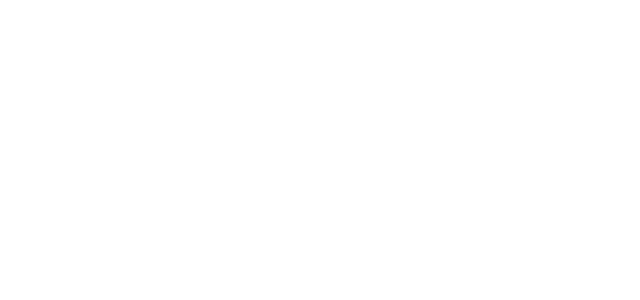
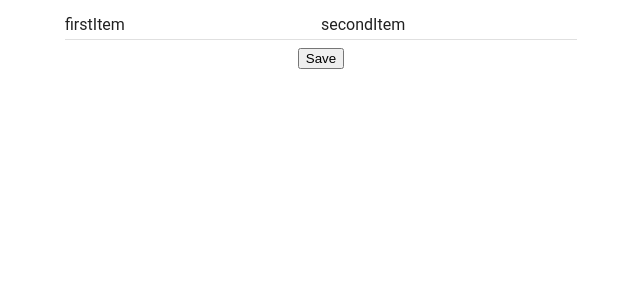
Before and after one commit to srishtihunjan/LazyRoomies, a React (Create React App) app in the folder React/: page / in a window 1280 px wide. Shown: the top 300 px of the page, without its empty margins (319-959 px from the left). Built offline with nearby package versions, Linux system fonts and the light colour scheme.

Commit message:
initial commit for skeleton of shopping list page

```diff
--- a/React/package.json
+++ b/React/package.json
@@ -3,6 +3,7 @@
   "version": "0.1.0",
   "private": true,
   "dependencies": {
+    "material-ui": "^0.20.0",
     "react": "^16.2.0",
     "react-dom": "^16.2.0",
     "react-scripts": "1.1.1"
--- a/React/src/App.js
+++ b/React/src/App.js
@@ -1,13 +1,15 @@
 import React, { Component } from 'react';
-
+import MuiThemeProvider from 'material-ui/styles/MuiThemeProvider';
 import './App.css';
-
+import ShoppingList from './containers/ShoppingList/ShoppingList';
 class App extends Component {
   render() {
     return (
-      <div className="App">
-
-      </div>
+      <MuiThemeProvider>
+        <div className="App">
+          <ShoppingList />
+        </div>
+      </MuiThemeProvider>
     );
   }
 }
--- /dev/null
+++ b/React/src/components/ListItems/ListItem/ListItem.js
@@ -0,0 +1,12 @@
+import React from 'react';
+import TextField from 'material-ui/TextField';
+
+const listItem = (props) => {
+
+        return (
+            <TextField id={props.index.toString()}
+            defaultValue={props.item} />
+        );
+}
+
+export default listItem;
--- /dev/null
+++ b/React/src/components/ListItems/ListItems.js
@@ -0,0 +1,13 @@
+import React from 'react';
+import ListItem from './ListItem/ListItem';
+
+const listItems = (props) => {
+
+    let items = props.listItems.map((item, index) => {
+        return <ListItem key={index} index={index} item={item}/>;
+    });
+    console.log(items);
+    return (items);
+}
+
+export default listItems;
--- /dev/null
+++ b/React/src/containers/ShoppingList/ShoppingList.css
@@ -0,0 +1,3 @@
+.ListContainer{
+
+}
--- /dev/null
+++ b/React/src/containers/ShoppingList/ShoppingList.js
@@ -0,0 +1,23 @@
+import React, { Component } from 'react';
+import classes from './ShoppingList.css';
+import ListItems from '../../components/ListItems/ListItems'
+
+class ShoppingList extends Component {
+
+    state = {
+        list: ['firstItem', 'secondItem']
+    }
+
+    render() {
+        return (
+            <div className={classes.ListContainer}>
+                <ListItems listItems={this.state.list} />
+                <div>
+                    <button>Save</button>
+                </div>
+            </div>
+        );
+    }
+}
+
+export default ShoppingList;
```
Also changed, not shown: React/src/containers/TaskManager/TaskManager.js (added).
